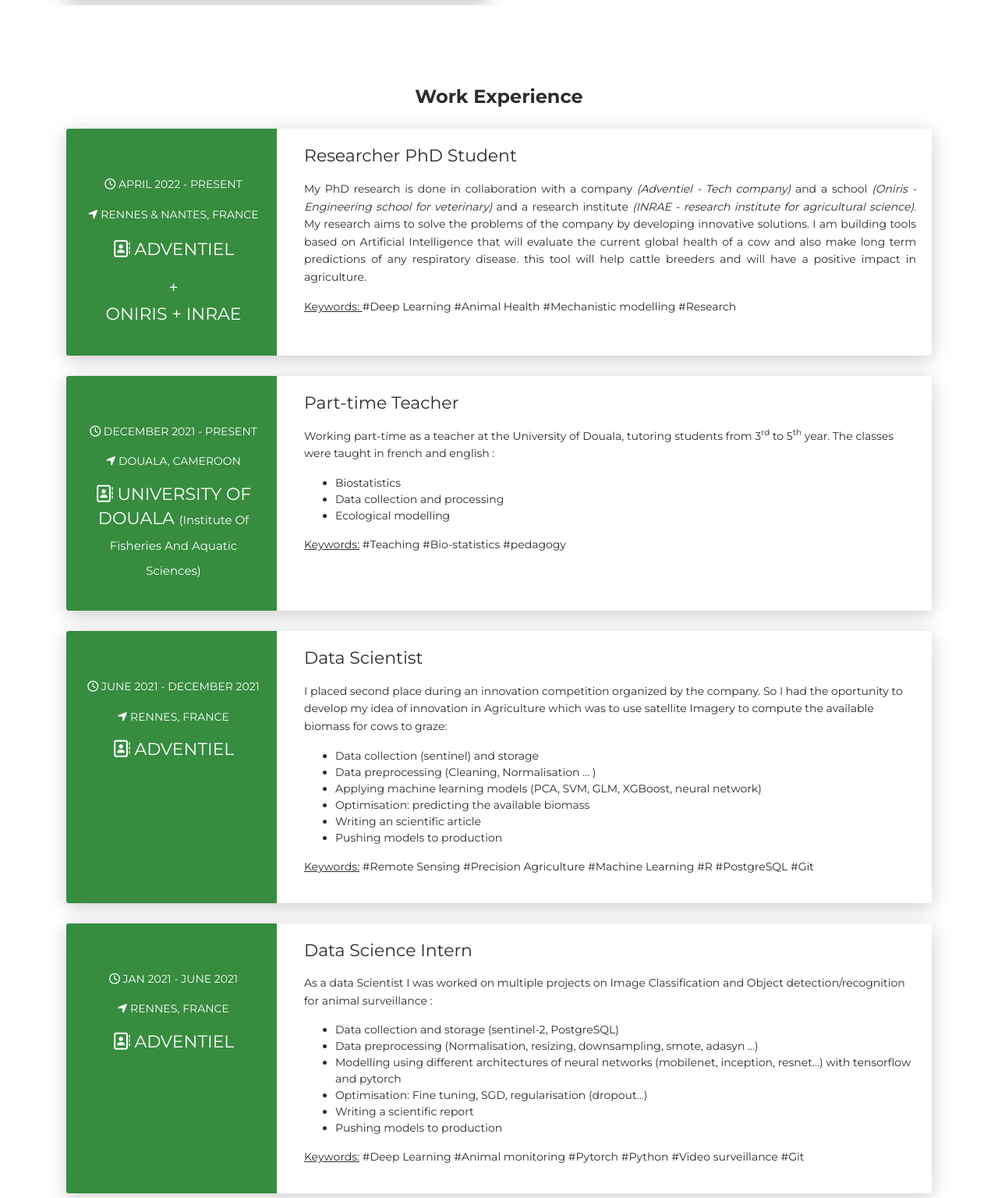
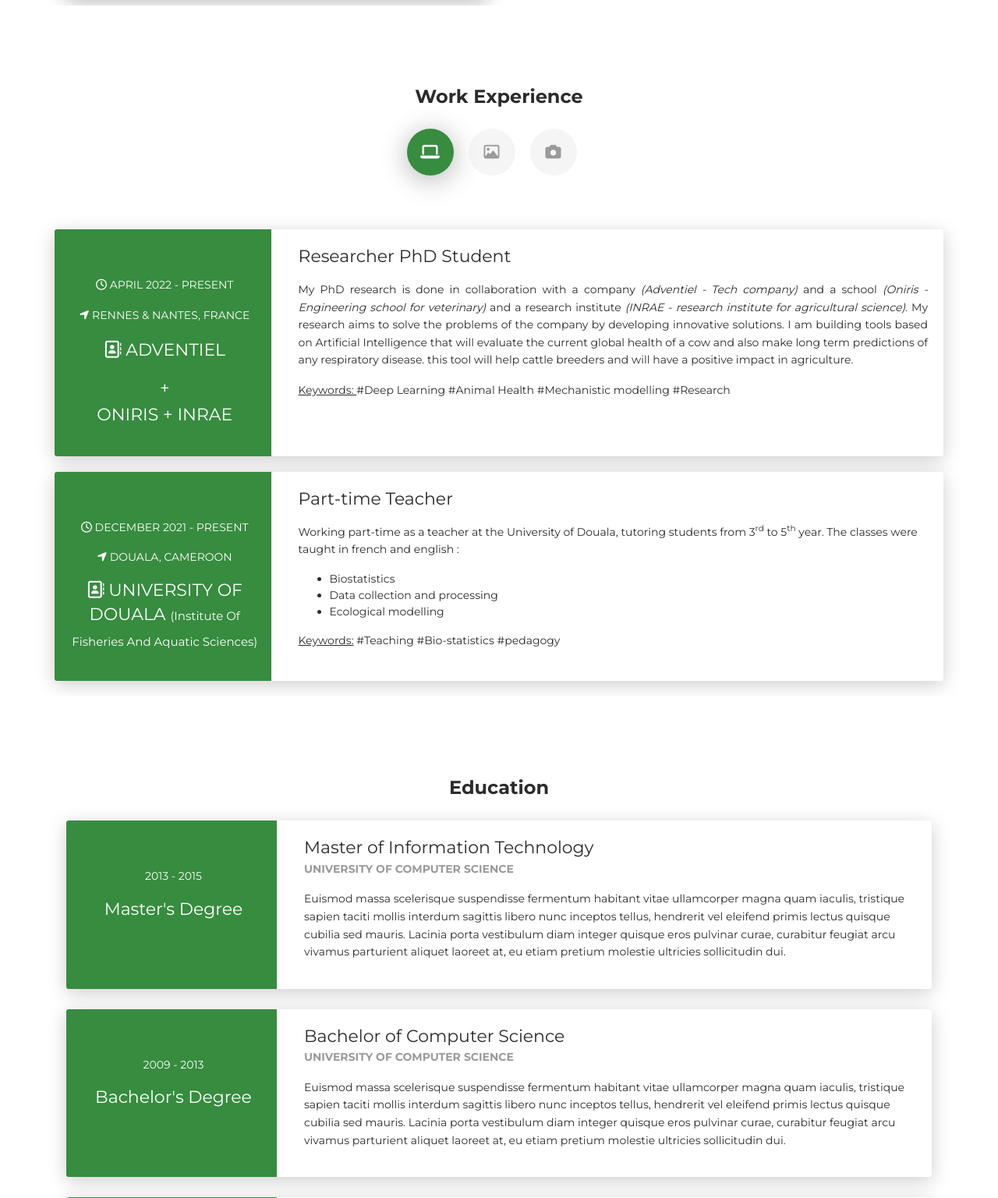
Before and after one commit to fiastros/portfolio_resume, a Python web app: template template/index.html in a window 1280 px wide. Shown: the part 2353-3889 px from the top of the page at 78% size. Run offline with Jinja, Linux system fonts and the light colour scheme; the template is opened without the code that fills it, so the values that code supplies are empty; some libraries are stand-ins or nearby versions.

Commit message:
creating work experience multiple page part 1

```diff
--- a/template/index.html
+++ b/template/index.html
@@ -187,8 +187,10 @@
     </div>
   </div>
 </div>
+
 <div class="section" id="portfolio">
   <div class="container">
+
     <div class="row">
       <div class="col-md-6 ml-auto mr-auto">
         <div class="h4 text-center mb-4 title">Portfolio</div>
@@ -201,6 +203,7 @@
         </div>
       </div>
     </div>
+
     <div class="tab-content gallery mt-5">
       <div class="tab-pane active" id="web-development">
         <div class="ml-auto mr-auto">
@@ -240,6 +243,7 @@
           </div>
         </div>
       </div>
+
       <div class="tab-pane" id="graphic-design" role="tabpanel">
         <div class="ml-auto mr-auto">
           <div class="row">
@@ -324,6 +328,24 @@
   <div class="container cc-experience">
     <div class="h4 text-center mb-4 title">Work Experience</div>
 
+    <div class="row">
+      <div class="col-md-6 ml-auto mr-auto">
+        <div class="nav-align-center">
+          <ul class="nav nav-pills nav-pills-primary" role="tablist">
+            <li class="nav-item"><a class="nav-link active" data-toggle="tab" href="#testing1" role="tablist"><i class="fa fa-laptop" aria-hidden="true"></i></a></li>
+            <li class="nav-item"><a class="nav-link" data-toggle="tab" href="#testing2" role="tablist"><i class="fa fa-picture-o" aria-hidden="true"></i></a></li>
+            <li class="nav-item"><a class="nav-link" data-toggle="tab" href="#testing3" role="tablist"><i class="fa fa-camera" aria-hidden="true"></i></a></li>
+          </ul>
+        </div>
+      </div>
+    </div> <br>
+
+
+    <div class="tab-content gallery mt-5">
+      <div class="tab-pane active" id="testing1">
+        <div class="ml-auto mr-auto">
+          <div class="row">
+
               <div class="card">
                 <div class="row">
                   <div class="col-md-3 bg-primary" data-aos="fade-right" data-aos-offset="50" data-aos-duration="500">
@@ -344,7 +366,6 @@
                           based on Artificial Intelligence that will evaluate the current global health of a cow and also make long term predictions of
                           any respiratory disease. this tool will help cattle breeders and will have a positive impact in agriculture.
                         </p>
-
                         <p class="justifying-text">
                           <u>Keywords: </u> #Deep Learning #Animal Health #Mechanistic modelling #Research
                        </p>
@@ -382,6 +403,14 @@
                 </div>
              </div>
 
+          </div>
+        </div>
+      </div>
+
+      <div class="tab-pane" id="testing2" role="tabpanel">
+        <div class="ml-auto mr-auto">
+          <div class="row">
+
             <div class="card">
               <div class="row">
                 <div class="col-md-3 bg-primary" data-aos="fade-right" data-aos-offset="50" data-aos-duration="500">
@@ -406,35 +435,6 @@
                       <li>Pushing models to production</li>
                     </ul>
                     <u>Keywords:</u> #Remote Sensing #Precision Agriculture #Machine Learning #R #PostgreSQL #Git
-            </p>
-          </div>
-        </div>
-      </div>
-    </div>
-
-    <div class="card">
-      <div class="row">
-        <div class="col-md-3 bg-primary" data-aos="fade-right" data-aos-offset="50" data-aos-duration="500">
-          <div class="card-body cc-experience-header">
-            <p><i class="fa fa-clock-o"></i> Jan 2021 - June 2021</p>
-            <p><i class="fa fa-location-arrow"></i> Rennes, France</p>
-            <div class="h5"> <i class="fa fa-address-book-o"></i> Adventiel</div>
-          </div>
-        </div>
-        <div class="col-md-9" data-aos="fade-left" data-aos-offset="50" data-aos-duration="500">
-          <div class="card-body">
-            <div class="h5">Data Science Intern</div>
-              <p>As a data Scientist I was worked on multiple projects on Image Classification and Object detection/recognition
-              for animal surveillance :
-                <ul>
-                  <li>Data collection and storage (sentinel-2, PostgreSQL)</li>
-                  <li>Data preprocessing (Normalisation, resizing, downsampling, smote, adasyn ...)</li>
-                  <li>Modelling using different architectures of neural networks (mobilenet, inception, resnet...) with tensorflow and pytorch</li>
-                  <li>Optimisation: Fine tuning, SGD, regularisation (dropout...)</li>
-                  <li>Writing a scientific report</li>
-                  <li>Pushing models to production</li>
-                </ul>
-                <u>Keywords:</u> #Deep Learning #Animal monitoring #Pytorch #Python #Video surveillance #Git
                     </p>
                   </div>
                 </div>
@@ -471,6 +471,43 @@
               </div>
             </div>
 
+          </div>
+        </div>
+      </div>
+
+      <div class="tab-pane" id="testing3" role="tabpanel">
+        <div class="ml-auto mr-auto">
+          <div class="row">
+
+            <div class="card">
+              <div class="row">
+                <div class="col-md-3 bg-primary" data-aos="fade-right" data-aos-offset="50" data-aos-duration="500">
+                  <div class="card-body cc-experience-header">
+                    <p><i class="fa fa-clock-o"></i> Jan 2021 - June 2021</p>
+                    <p><i class="fa fa-location-arrow"></i> Rennes, France</p>
+                    <div class="h5"> <i class="fa fa-address-book-o"></i> Adventiel</div>
+                  </div>
+                </div>
+                <div class="col-md-9" data-aos="fade-left" data-aos-offset="50" data-aos-duration="500">
+                  <div class="card-body">
+                    <div class="h5">Data Science Intern</div>
+                      <p>As a data Scientist I was worked on multiple projects on Image Classification and Object detection/recognition
+                      for animal surveillance :
+                        <ul>
+                          <li>Data collection and storage (sentinel-2, PostgreSQL)</li>
+                          <li>Data preprocessing (Normalisation, resizing, downsampling, smote, adasyn ...)</li>
+                          <li>Modelling using different architectures of neural networks (mobilenet, inception, resnet...) with tensorflow and pytorch</li>
+                          <li>Optimisation: Fine tuning, SGD, regularisation (dropout...)</li>
+                          <li>Writing a scientific report</li>
+                          <li>Pushing models to production</li>
+                        </ul>
+                        <u>Keywords:</u> #Deep Learning #Animal monitoring #Pytorch #Python #Video surveillance #Git
+                      </p>
+                  </div>
+                </div>
+              </div>
+            </div>
+
             <div class="card">
               <div class="row">
                 <div class="col-md-3 bg-primary" data-aos="fade-right" data-aos-offset="50" data-aos-duration="500">
@@ -486,23 +523,47 @@
                 <div class="col-md-9" data-aos="fade-left" data-aos-offset="50" data-aos-duration="500">
                   <div class="card-body">
                     <div class="h5">Farm Internships</div>
-              <p> I have done multiple (4) internships in farms in France and in the USA. the duration of the internships goes from 2 months to 6 months:
+                      <p class="justifying-text"> As an engineer in agriculture I have done multiple internships in multiple farms. During those internships I had two major tasks, participate in all
+                        the daily tasks of the farm which included: plowing, harvest, fertilization, feeding the cattle, maneuvering agricultural vehicles... the second
+                        task was to evaluate the global health of the farm by analyzing and writing a report on the agronomic (soil, crop rotation, plant health) aspect of the farm, animal
+                        (health, reproduction, feeding) and financial (accounting balance sheet, financial indicators) aspect of the farm; This report is to help the farmer have
+                        a global vision of his farm on important aspects.
+                        <br>Here are the Farms in which I did my internships:
                         <ul>
                           <li> <B> Date:</B> April-july 2019. <B>Farm:</B> BUL-HOSTEIN. <B>Location:</B> Bulles,France.
                             <B>Specialization:</B> Cow-Calf Operation & crop farming (wheat,rapeseed, corn, barley
                           </li>
-                  <li> <B> Date:</B> June-August 2018. <B>Farm:</B> BUL-HOSTEIN. <B>Location:</B> Bulles,France.
-                    <B>Specialization:</B> Cow-Calf Operation & crop farming (wheat,rapeseed, corn, barley
+
+                    <li> <B> Date:</B> June-August 2018. <B>Farm:</B> Elevage de la Fraserie . <B>Location:</B> Cherbourg,France.
+                            <B>Specialization:</B> poultry (duck, goose, chicken) & crops farm (strawberry)
                           </li>
 
+                          <li> <B> Date:</B> June-August 2017. <B>Farm:</B> Alexandre Family farm. <B>Location:</B> California,USA.
+                            <B>Specialization:</B> Dairy cattle (flavored milk, yoghurt, cream) & pastured Eggs sale
+                          </li>
+
+                          <li> <B> Date:</B> June-August 2016. <B>Farm:</B> EARL Crasville-Faucon. <B>Location:</B> Crasville-la-rocquefort,France.
+                            <B>Specialization:</B> Cow-Cald operation & Crop farming(wheat,rapeseed,sugar beet)
+                          </li>
 
                         </ul>
-                <u>Keywords:</u> #Teaching #Bio-statistics #pedagogy
+                        <u>Keywords:</u> #Agriculture  #Agronomy analysis #financial analysis #animal health/reproduction/food
                       </p>
                   </div>
                 </div>
               </div>
             </div>
+
+          </div>
+        </div>
+      </div>
+    </div>
+
+
+
+
+
+
 
   </div>
 </div>
```
Lines whose indentation alone changed are shown as unchanged.
